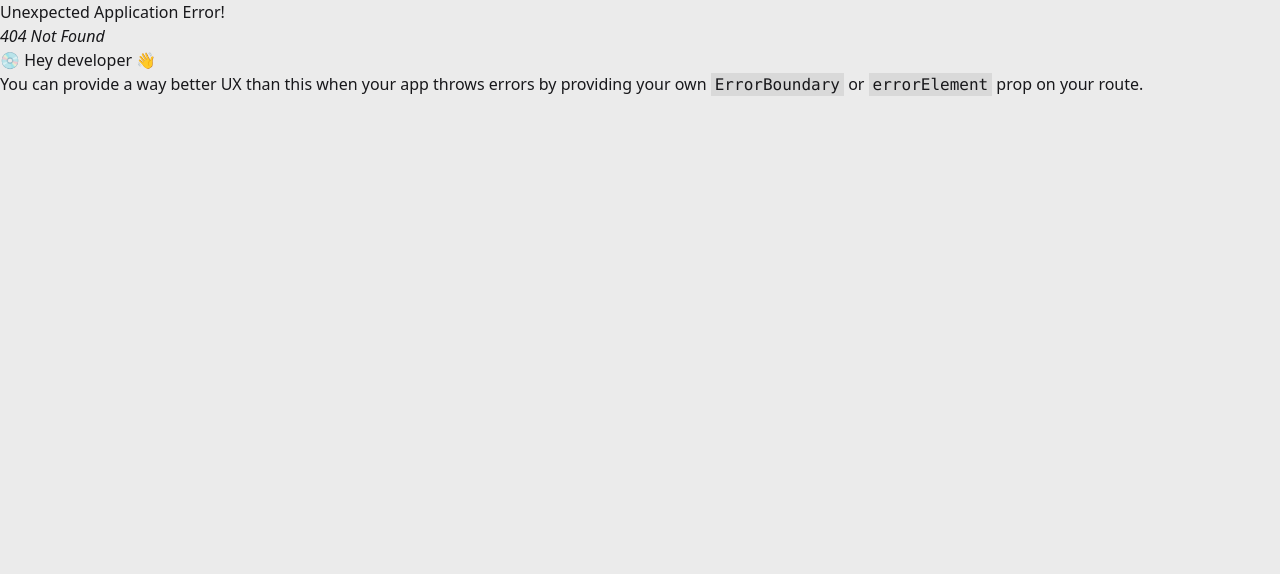
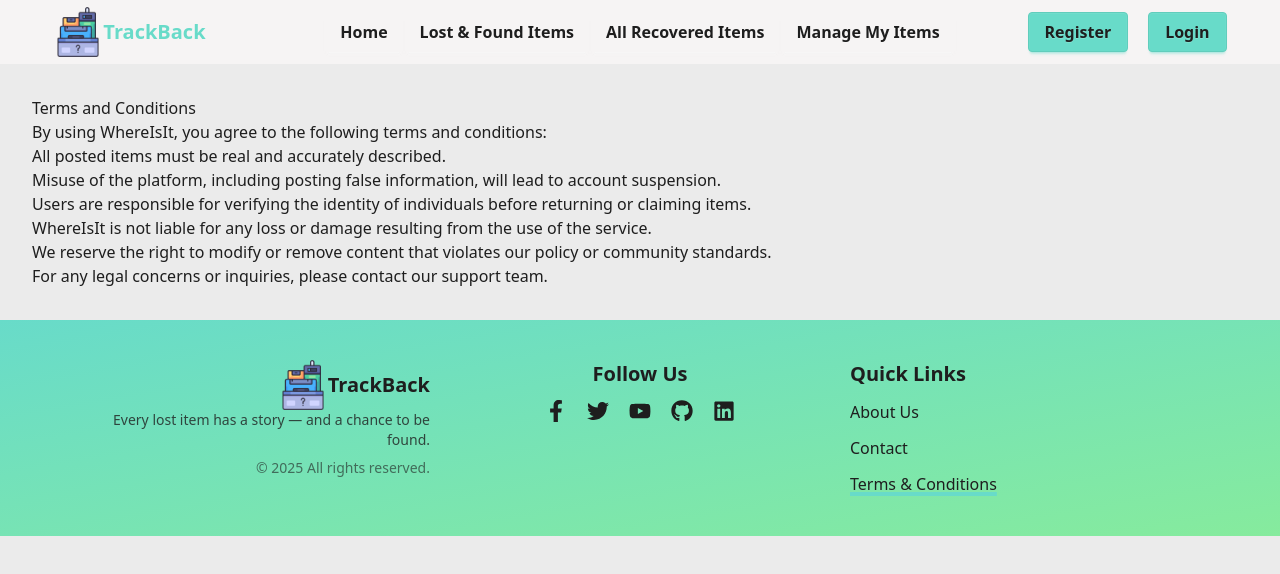
Before and after one commit to gmnayem631/track-back-client, a React (Vite) app: page /termsAndConditions in a window 1280 px wide. Before the commit this address had no page. Shown: the top 574 px of the page. Built offline with nearby package versions, Linux system fonts and the light colour scheme.

Commit message:
added basic about us, contact, terms and conditions page

```diff
--- a/src/components/Footer.jsx
+++ b/src/components/Footer.jsx
@@ -81,13 +81,16 @@ const Footer = () => {
           {/* Navigation Links */}
           <div className="flex flex-col items-center md:items-start space-y-3">
             <h2 className="text-xl font-bold text-neutral">Quick Links</h2>
-            <NavLink to="/about" className="text-neutral  transition">
+            <NavLink to="/aboutUs" className="text-neutral  transition">
               About Us
             </NavLink>
             <NavLink to="/contact" className="text-neutral transition">
               Contact
             </NavLink>
-            <NavLink to="/terms" className="text-neutral  transition">
+            <NavLink
+              to="/termsAndConditions"
+              className="text-neutral  transition"
+            >
               Terms & Conditions
             </NavLink>
           </div>
--- /dev/null
+++ b/src/pages/AboutUs.jsx
@@ -0,0 +1,29 @@
+import React from "react";
+
+const AboutUs = () => {
+  return (
+    <div
+      style={{
+        backgroundColor: "var(--color-base-100)",
+        padding: "2rem",
+        color: "var(--color-neutral)",
+      }}
+    >
+      <h1>About WhereIsIt</h1>
+      <p>
+        WhereIsIt is a dedicated Lost and Found platform built to help users
+        recover their lost belongings or return items they’ve found. Our mission
+        is to connect people through technology, enabling safe and trustworthy
+        item recovery.
+      </p>
+      <p>
+        Whether you’ve misplaced something valuable or discovered someone’s
+        belongings, WhereIsIt ensures a seamless way to report, search, and
+        manage lost and found posts. Together, we make reuniting items with
+        their rightful owners easier than ever.
+      </p>
+    </div>
+  );
+};
+
+export default AboutUs;
--- /dev/null
+++ b/src/pages/Contact.jsx
@@ -0,0 +1,32 @@
+import React from "react";
+
+const Contact = () => {
+  return (
+    <div
+      style={{
+        backgroundColor: "var(--color-base-100)",
+        padding: "2rem",
+        color: "var(--color-neutral)",
+      }}
+    >
+      <h1>Contact Us</h1>
+      <p>
+        If you have any questions, feedback, or need support, feel free to reach
+        out.
+      </p>
+      <ul>
+        <li>
+          <strong>Email:</strong> support@whereisit.com
+        </li>
+        <li>
+          <strong>Phone:</strong> +1 (800) 123-4567
+        </li>
+        <li>
+          <strong>Address:</strong> 123 Recovery Lane, Found City, FN 12345
+        </li>
+      </ul>
+    </div>
+  );
+};
+
+export default Contact;
--- /dev/null
+++ b/src/pages/TermsAndConditions.jsx
@@ -0,0 +1,42 @@
+import React from "react";
+
+const TermsAndConditions = () => {
+  return (
+    <div
+      style={{
+        backgroundColor: "var(--color-base-100)",
+        padding: "2rem",
+        color: "var(--color-neutral)",
+      }}
+    >
+      <h1>Terms and Conditions</h1>
+      <p>
+        By using WhereIsIt, you agree to the following terms and conditions:
+      </p>
+      <ul>
+        <li>All posted items must be real and accurately described.</li>
+        <li>
+          Misuse of the platform, including posting false information, will lead
+          to account suspension.
+        </li>
+        <li>
+          Users are responsible for verifying the identity of individuals before
+          returning or claiming items.
+        </li>
+        <li>
+          WhereIsIt is not liable for any loss or damage resulting from the use
+          of the service.
+        </li>
+        <li>
+          We reserve the right to modify or remove content that violates our
+          policy or community standards.
+        </li>
+      </ul>
+      <p>
+        For any legal concerns or inquiries, please contact our support team.
+      </p>
+    </div>
+  );
+};
+
+export default TermsAndConditions;
--- a/src/routes/router.jsx
+++ b/src/routes/router.jsx
@@ -7,6 +7,9 @@ import ManageItems from "../pages/ManageItems";
 import RecoveredItems from "../pages/RecoveredItems";
 import Register from "../pages/Register";
 import Login from "../pages/Login";
+import AboutUs from "../pages/AboutUs";
+import Contact from "../pages/Contact";
+import TermsAndConditions from "../pages/TermsAndConditions";
 
 const router = createBrowserRouter([
   {
@@ -37,6 +40,18 @@ const router = createBrowserRouter([
         path: "/login",
         Component: Login,
       },
+      {
+        path: "/aboutUs",
+        Component: AboutUs,
+      },
+      {
+        path: "/contact",
+        Component: Contact,
+      },
+      {
+        path: "/termsAndConditions",
+        Component: TermsAndConditions,
+      },
     ],
   },
 ]);
```
